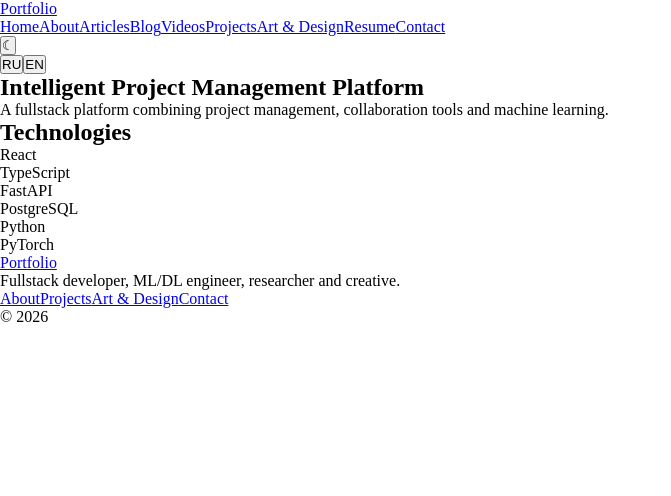
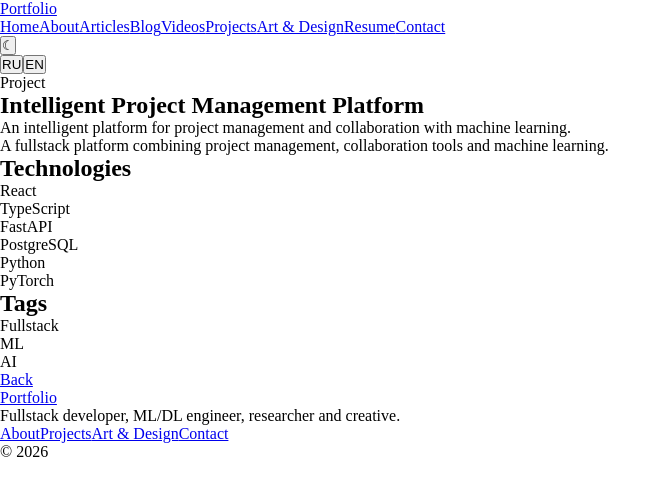
Before and after one commit to cignoBianco/personal-website, a React (Vite) app: page /en/projects/intelligent-project-management-platform in a window 1280 px wide. Shown: the top 496 px of the page, without its empty margins (0-671 px from the left). Built offline with nearby package versions, Linux system fonts and the light colour scheme.

Commit message:
modify projectpage

```diff
--- a/src/entities/project/components/ProjectCard.tsx
+++ b/src/entities/project/components/ProjectCard.tsx
@@ -3,6 +3,7 @@ import { Link } from "react-router-dom";
 // import type { ProjectDTO } from "@/entities/project";
 import { useLocale } from "@/shared/routing";
 import type { Project } from "../types";
+import { useTranslation } from "react-i18next";
 
 interface ProjectCardProps {
     project: Project;//ProjectDTO;
@@ -11,7 +12,11 @@ interface ProjectCardProps {
 export function ProjectCard({
     project,
 }: ProjectCardProps) {
-    const locale = useLocale();
+    const locale =
+        useLocale();
+
+    const { t } =
+        useTranslation();
 
     return (
         <article>
@@ -50,7 +55,9 @@ export function ProjectCard({
                 <Link
                     to={`/${locale}/projects/${project.slug}`}
                 >
-                    View project
+                    {t(
+                        "common.readMore",
+                    )}
                 </Link>
             </div>
         </article>
--- a/src/i18n/locales/en/common.json
+++ b/src/i18n/locales/en/common.json
@@ -87,11 +87,16 @@
     },
 
 
-    "projects": {
+   "projects": {
         "eyebrow": "Selected work",
         "title": "Projects",
         "description": "A selection of my software, machine learning and research projects.",
         "empty": "No projects found.",
+        "notFound": "Project not found.",
+        "project": "Project",
+        "technologies": "Technologies",
+        "tags": "Tags",
+        "liveDemo": "Live demo",
         "filters": {
             "tag": "Tag",
             "technology": "Technology",
--- a/src/i18n/locales/ru/common.json
+++ b/src/i18n/locales/ru/common.json
@@ -91,6 +91,11 @@
         "title": "Проекты",
         "description": "Подборка моих проектов в области разработки, машинного обучения и исследований.",
         "empty": "Проекты не найдены.",
+        "notFound": "Проект не найден.",
+        "project": "Проект",
+        "technologies": "Технологии",
+        "tags": "Теги",
+        "liveDemo": "Открыть проект",
         "filters": {
             "tag": "Тег",
             "technology": "Технология",
@@ -98,6 +103,6 @@
             "featured": "Только избранные",
             "reset": "Сбросить"
         }
-   }
+    }
 
 }
--- a/src/pages/projects/ProjectPage.tsx
+++ b/src/pages/projects/ProjectPage.tsx
@@ -1,16 +1,11 @@
-import {
-    useParams,
-} from "react-router-dom";
+import { Link, useParams } from "react-router-dom";
+import { useTranslation } from "react-i18next";
 
 import {
     useProject,
 } from "@/entities/project";
 
-import {
-    useLocale,
-} from "@/shared/routing";
-
-import { useTranslation } from "react-i18next";
+import { useLocale } from "@/shared/routing";
 
 export function ProjectPage() {
     const { t } =
@@ -35,66 +30,174 @@ export function ProjectPage() {
 
     if (isLoading) {
         return (
-            <div>
+            <main>
+                <p>
                     {t("common.loading")}
-            </div>
+                </p>
+            </main>
         );
     }
 
-    if (isError || !project) {
+    if (isError) {
         return (
-            <div>
+            <main>
+                <p>
                     {t("common.error")}
-            </div>
+                </p>
+
+                <Link
+                    to={`/${locale}/projects`}
+                >
+                    {t("common.back")}
+                </Link>
+            </main>
+        );
+    }
+
+    if (!project) {
+        return (
+            <main>
+                <h1>
+                    {t("projects.notFound")}
+                </h1>
+
+                <Link
+                    to={`/${locale}/projects`}
+                >
+                    {t("common.back")}
+                </Link>
+            </main>
         );
     }
 
     return (
+        <main>
             <article>
-            {project.cover_url && (
+                {project.coverUrl && (
                     <img
-                    src={project.cover_url}
+                        src={project.coverUrl}
                         alt={project.title}
                     />
                 )}
 
                 <header>
+                    <p>
+                        {t(
+                            "projects.project",
+                        )}
+                    </p>
+
                     <h1>
                         {project.title}
                     </h1>
 
-                {project.short_description && (
                     <p>
-                        {project.short_description}
+                        {
+                            project.shortDescription
+                        }
                     </p>
-                )}
                 </header>
 
                 {project.description && (
-                <div>
-                    {project.description}
-                </div>
+                    <section>
+                        <p>
+                            {
+                                project.description
+                            }
+                        </p>
+                    </section>
                 )}
 
-            {project.technologies?.length > 0 && (
+                {project.technologies.length >
+                    0 && (
                         <section>
                             <h2>
-                        Technologies
+                                {t(
+                                    "projects.technologies",
+                                )}
                             </h2>
 
                             <ul>
                                 {project.technologies.map(
-                            (technology) => (
+                                    (
+                                        technology,
+                                    ) => (
                                         <li
-                                    key={technology}
+                                            key={
+                                                technology
+                                            }
                                         >
-                                    {technology}
+                                            {
+                                                technology
+                                            }
                                         </li>
                                     ),
                                 )}
                             </ul>
                         </section>
                     )}
+
+                {project.tags.length >
+                    0 && (
+                        <section>
+                            <h2>
+                                {t(
+                                    "projects.tags",
+                                )}
+                            </h2>
+
+                            <ul>
+                                {project.tags.map(
+                                    (tag) => (
+                                        <li
+                                            key={tag}
+                                        >
+                                            {tag}
+                                        </li>
+                                    ),
+                                )}
+                            </ul>
+                        </section>
+                    )}
+
+                <div>
+                    {project.githubUrl && (
+                        <a
+                            href={
+                                project.githubUrl
+                            }
+                            target="_blank"
+                            rel="noreferrer"
+                        >
+                            GitHub
+                        </a>
+                    )}
+
+                    {project.demoUrl && (
+                        <a
+                            href={
+                                project.demoUrl
+                            }
+                            target="_blank"
+                            rel="noreferrer"
+                        >
+                            {t(
+                                "projects.liveDemo",
+                            )}
+                        </a>
+                    )}
+                </div>
+
+                <footer>
+                    <Link
+                        to={`/${locale}/projects`}
+                    >
+                        {t(
+                            "common.back",
+                        )}
+                    </Link>
+                </footer>
             </article>
+        </main>
     );
 }
```
Lines whose indentation alone changed are shown as unchanged.
